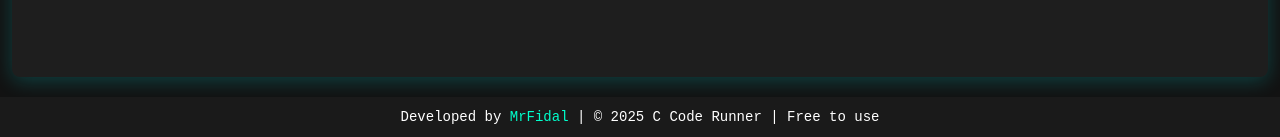
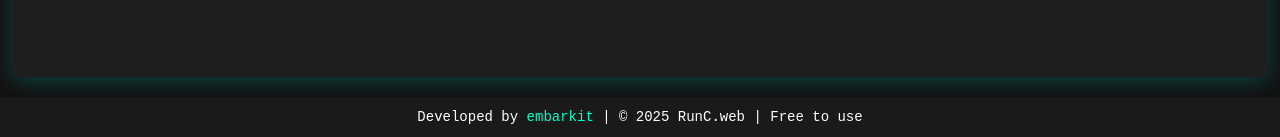
Before and after one commit to Asna-369/RunC.web, a Flask app: page / in a window 1280 px wide. Shown: the part 663-800 px from the top of the page. Run offline with Flask 3, Linux system fonts and the light colour scheme.

Commit message:
Update index.html

```diff
--- a/templates/index.html
+++ b/templates/index.html
@@ -30,7 +30,7 @@
     </div>
 
     <footer>
-        Developed by <a href="https://mrfidal.in" target="_blank">MrFidal</a> | © 2025 C Code Runner | Free to use
+        Developed by <a href="https://github.com/embarkit" target="_blank">embarkit</a> | © 2025 RunC.web | Free to use
     </footer>
 
     <script src="{{ url_for('static', filename='script.js') }}"></script>
```
